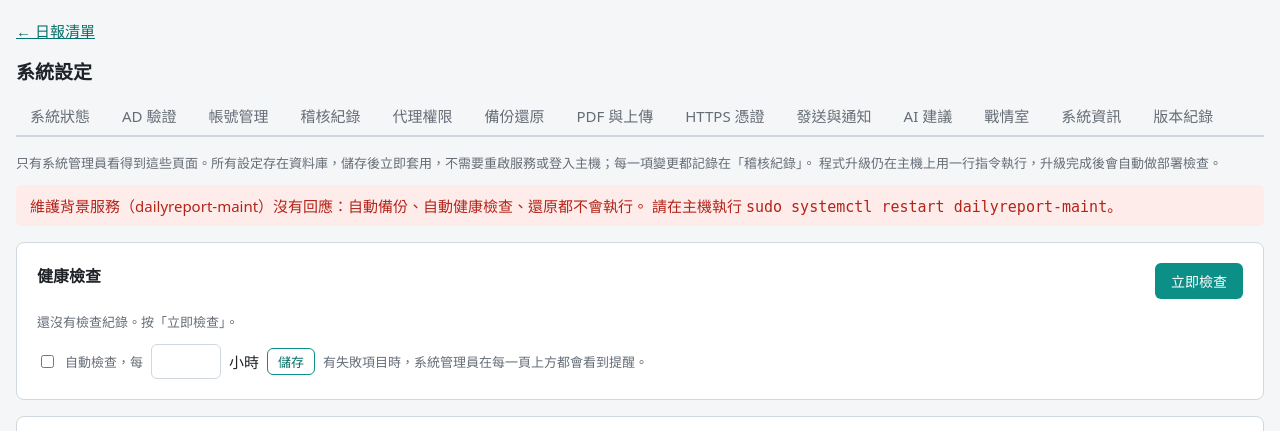
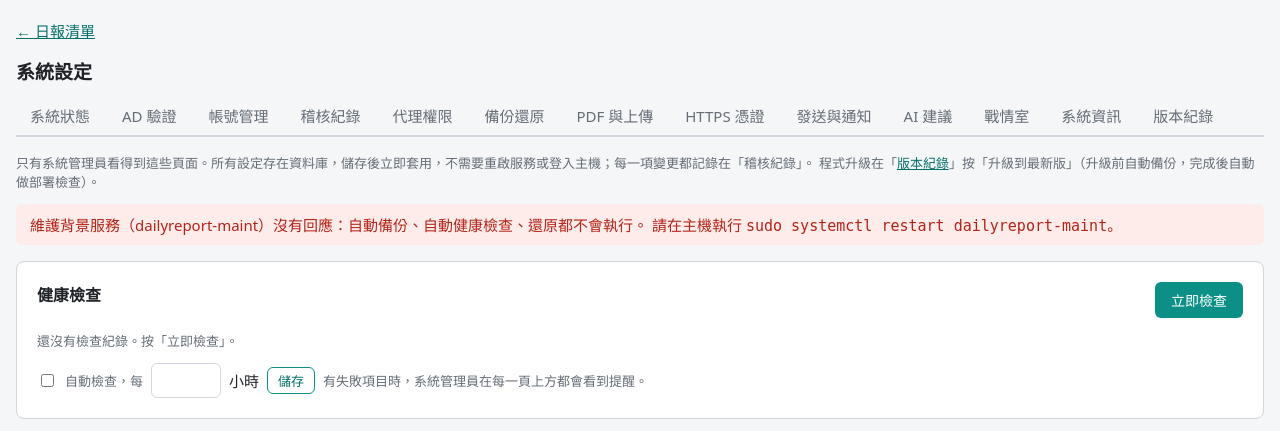
Before and after one commit to nox913106/CFXD_DailyReportDocSys, a Python web app: template app/templates/admin_status.html in a window 1280 px wide. Shown: the part 41-472 px from the top of the page. Run offline with Jinja, Linux system fonts and the light colour scheme; the template is opened without the code that fills it, so the values that code supplies are empty.

Commit message:
v4.43.1: status page points to the upgrade button
Co-Authored-By: Claude Opus 5.5 <noreply@anthropic.com>
Claude-Session: https://claude.ai/code/session_01FRmFtfkbtnAkF7LTy2C2PZ

```diff
--- a/app/templates/admin_status.html
+++ b/app/templates/admin_status.html
@@ -6,7 +6,7 @@
 <p><a href="{{ url_for('views.index') }}">← 日報清單</a></p>
 {% include "_admin_nav.html" %}
 <p class="hint">只有系統管理員看得到這些頁面。所有設定存在資料庫，儲存後立即套用，不需要重啟服務或登入主機；每一項變更都記錄在「稽核紀錄」。
-  程式升級仍在主機上用一行指令執行，升級完成後會自動做部署檢查。</p>
+  程式升級在「<a href="{{ url_for('settings.versions') }}">版本紀錄</a>」按「升級到最新版」（升級前自動備份，完成後自動做部署檢查）。</p>
 
 {% if not worker_alive %}
 <div class="flash error">維護背景服務（dailyreport-maint）沒有回應：自動備份、自動健康檢查、還原都不會執行。
```
Also changed, not shown: CHANGELOG.md, 1 other file.
